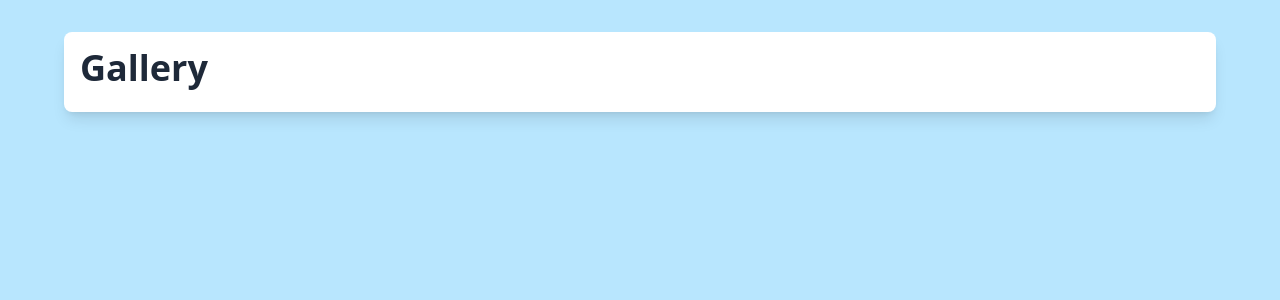
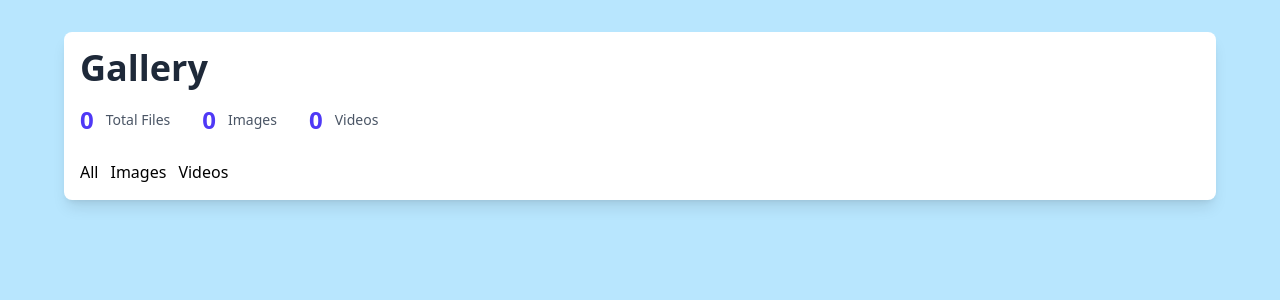
Before and after one commit to myrhm/gallery-view, a Flask app: page / in a window 1280 px wide. Shown: the top 300 px of the page. Run offline with Flask 3, Linux system fonts and the light colour scheme.

Commit message:
add html header

```diff
--- a/static/output.css
+++ b/static/output.css
@@ -7,13 +7,17 @@
       "Segoe UI Emoji", "Segoe UI Symbol", "Noto Color Emoji";
     --font-mono: ui-monospace, SFMono-Regular, Menlo, Monaco, Consolas, "Liberation Mono",
       "Courier New", monospace;
-    --color-sky-100: oklch(95.1% 0.026 236.824);
     --color-sky-200: oklch(90.1% 0.058 230.902);
-    --color-sky-300: oklch(82.8% 0.111 230.318);
+    --color-indigo-600: oklch(51.1% 0.262 276.966);
+    --color-gray-600: oklch(44.6% 0.03 256.802);
     --color-gray-800: oklch(27.8% 0.033 256.848);
     --color-white: #fff;
     --spacing: 0.25rem;
     --container-6xl: 72rem;
+    --text-sm: 0.875rem;
+    --text-sm--line-height: calc(1.25 / 0.875);
+    --text-2xl: 1.5rem;
+    --text-2xl--line-height: calc(2 / 1.5);
     --text-4xl: 2.25rem;
     --text-4xl--line-height: calc(2.5 / 2.25);
     --font-weight-bold: 700;
@@ -171,48 +175,44 @@
   }
 }
 @layer utilities {
-  .mx-8 {
-    margin-inline: calc(var(--spacing) * 8);
-  }
   .mx-auto {
     margin-inline: auto;
   }
   .my-8 {
     margin-block: calc(var(--spacing) * 8);
   }
+  .mt-4 {
+    margin-top: calc(var(--spacing) * 4);
+  }
+  .mt-6 {
+    margin-top: calc(var(--spacing) * 6);
+  }
   .mb-2 {
     margin-bottom: calc(var(--spacing) * 2);
   }
-  .mb-8 {
-    margin-bottom: calc(var(--spacing) * 8);
-  }
-  .table {
-    display: table;
+  .flex {
+    display: flex;
   }
   .max-w-6xl {
     max-width: var(--container-6xl);
   }
-  .border-collapse {
-    border-collapse: collapse;
+  .flex-wrap {
+    flex-wrap: wrap;
   }
-  .resize {
-    resize: both;
+  .items-center {
+    align-items: center;
+  }
+  .gap-3 {
+    gap: calc(var(--spacing) * 3);
+  }
+  .gap-8 {
+    gap: calc(var(--spacing) * 8);
   }
   .rounded-lg {
     border-radius: var(--radius-lg);
   }
-  .border {
-    border-style: var(--tw-border-style);
-    border-width: 1px;
-  }
-  .bg-sky-100 {
-    background-color: var(--color-sky-100);
-  }
   .bg-sky-200 {
     background-color: var(--color-sky-200);
-  }
-  .bg-sky-300 {
-    background-color: var(--color-sky-300);
   }
   .bg-white {
     background-color: var(--color-white);
@@ -220,36 +220,35 @@
   .p-4 {
     padding: calc(var(--spacing) * 4);
   }
-  .p-8 {
-    padding: calc(var(--spacing) * 8);
+  .text-2xl {
+    font-size: var(--text-2xl);
+    line-height: var(--tw-leading, var(--text-2xl--line-height));
   }
   .text-4xl {
     font-size: var(--text-4xl);
     line-height: var(--tw-leading, var(--text-4xl--line-height));
   }
+  .text-sm {
+    font-size: var(--text-sm);
+    line-height: var(--tw-leading, var(--text-sm--line-height));
+  }
   .font-bold {
     --tw-font-weight: var(--font-weight-bold);
     font-weight: var(--font-weight-bold);
   }
+  .text-gray-600 {
+    color: var(--color-gray-600);
+  }
   .text-gray-800 {
     color: var(--color-gray-800);
   }
-  .underline {
-    text-decoration-line: underline;
+  .text-indigo-600 {
+    color: var(--color-indigo-600);
   }
   .shadow-lg {
     --tw-shadow: 0 10px 15px -3px var(--tw-shadow-color, rgb(0 0 0 / 0.1)), 0 4px 6px -4px var(--tw-shadow-color, rgb(0 0 0 / 0.1));
     box-shadow: var(--tw-inset-shadow), var(--tw-inset-ring-shadow), var(--tw-ring-offset-shadow), var(--tw-ring-shadow), var(--tw-shadow);
   }
-  .outline {
-    outline-style: var(--tw-outline-style);
-    outline-width: 1px;
-  }
-}
-@property --tw-border-style {
-  syntax: "*";
-  inherits: false;
-  initial-value: solid;
 }
 @property --tw-font-weight {
   syntax: "*";
@@ -320,15 +319,9 @@
   inherits: false;
   initial-value: 0 0 #0000;
 }
-@property --tw-outline-style {
-  syntax: "*";
-  inherits: false;
-  initial-value: solid;
-}
 @layer properties {
   @supports ((-webkit-hyphens: none) and (not (margin-trim: inline))) or ((-moz-orient: inline) and (not (color:rgb(from red r g b)))) {
     *, ::before, ::after, ::backdrop {
-      --tw-border-style: solid;
       --tw-font-weight: initial;
       --tw-shadow: 0 0 #0000;
       --tw-shadow-color: initial;
@@ -344,7 +337,6 @@
       --tw-ring-offset-width: 0px;
       --tw-ring-offset-color: #fff;
       --tw-ring-offset-shadow: 0 0 #0000;
-      --tw-outline-style: solid;
     }
   }
 }
--- a/templates/gallery.html
+++ b/templates/gallery.html
@@ -11,6 +11,26 @@
   <div class="max-w-6xl mx-auto">
     <header class="bg-white bg-opacity-95 p-4 rounded-lg shadow-lg my-8">
       <h1 class="text-4xl font-bold text-gray-800 mb-2">Gallery</h1>
+      <div class="flex flex-wrap gap-8 mt-4">
+        <div class="flex items-center gap-3">
+          <span class="text-2xl font-bold text-indigo-600" id="totalCount">0</span>
+          <span class="text-gray-600 text-sm">Total Files</span>
+        </div>
+        <div class="flex items-center gap-3">
+          <span class="text-2xl font-bold text-indigo-600" id="imageCount">0</span>
+          <span class="text-gray-600 text-sm">Images</span>
+        </div>
+        <div class="flex items-center gap-3">
+          <span class="text-2xl font-bold text-indigo-600" id="videoCount">0</span>
+          <span class="text-gray-600 text-sm">Videos</span>
+        </div>
+      </div>
+
+      <div class="flex flex-wrap gap-3 mt-6">
+        <button class="filter-btn active" data-filter="all">All</button>
+        <button class="filter-btn" data-filter="image">Images</button>
+        <button class="filter-btn" data-filter="video">Videos</button>
+      </div>
     </header>
   </div>
 
```
